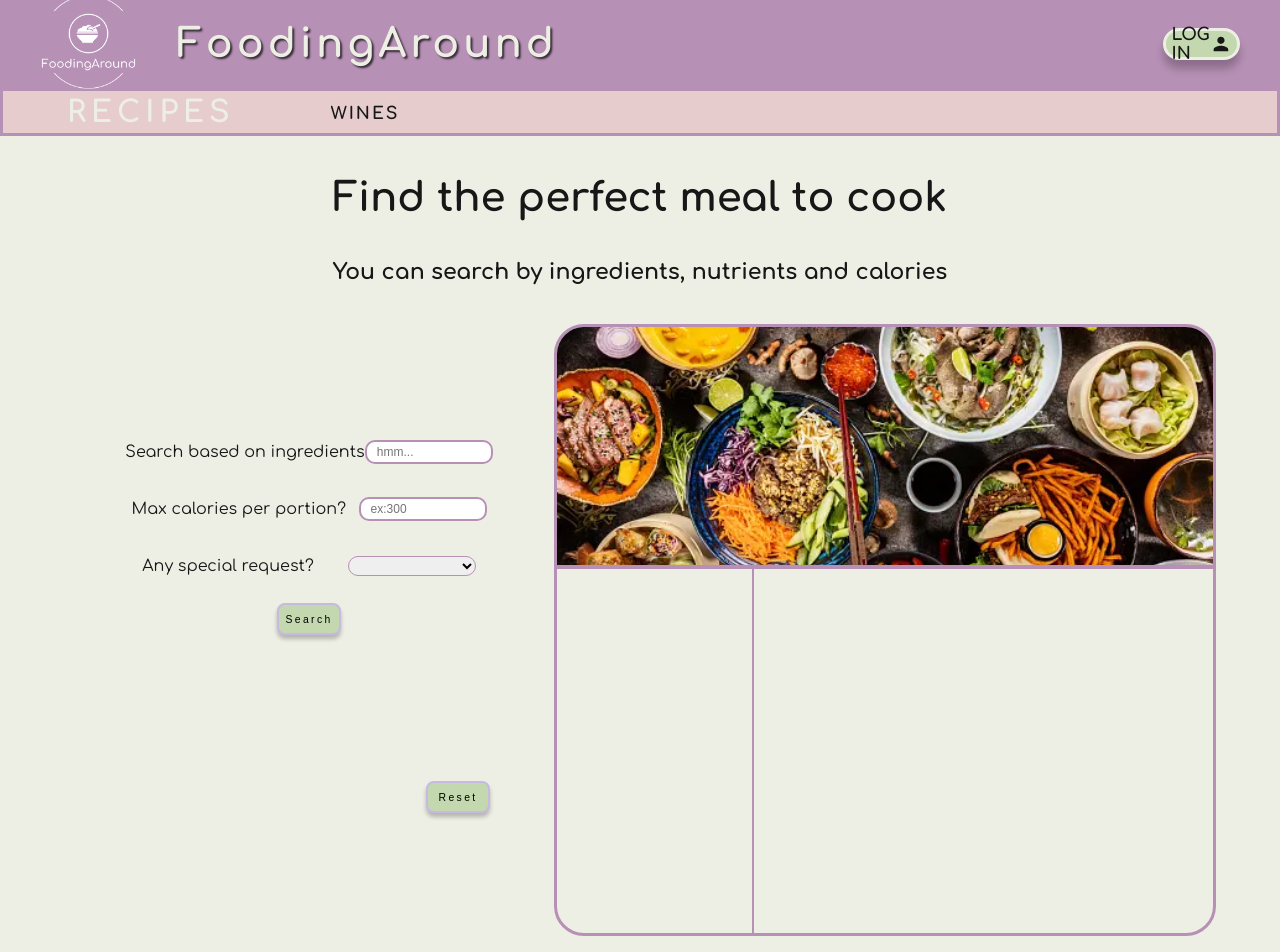
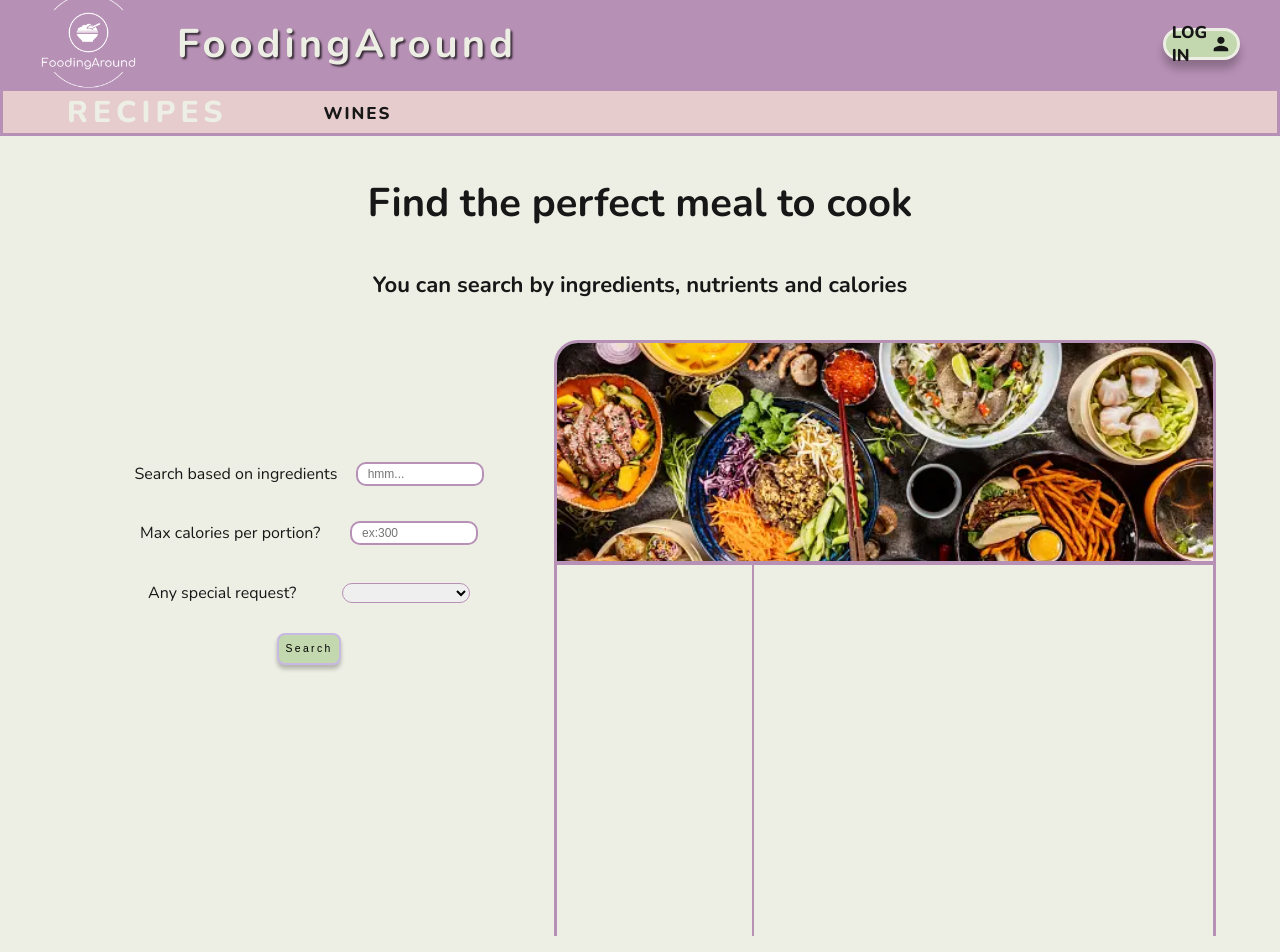
Before and after one commit to CalinP1/FoodingAround, a React (Vite) app: page /recipes in a window 1280 px wide. Shown: the top 952 px of the page. Built offline with nearby package versions, Linux system fonts and the light colour scheme.

Commit message:
component styling for the recipe page

```diff
--- a/src/components/RecipeDisplay.jsx
+++ b/src/components/RecipeDisplay.jsx
@@ -1,8 +1,10 @@
-import { useEffect } from "react";
+import { useEffect, useState } from "react";
 import styles from "./RecipeDisplay.module.css";
 import { PropTypes } from "prop-types";
 
 function RecipeDisplay({ onClickedRecipe }) {
+  const [ingredientsList, setIngredientsList] = useState([]);
+  const [cookingSteps, setCookingSteps] = useState([]);
   useEffect(
     function () {
       async function recipeDisplayIngredients() {
@@ -21,24 +23,8 @@ function RecipeDisplay({ onClickedRecipe }) {
           }
         }
       }
-      async function recipeDisplaySteps() {
-        if (onClickedRecipe) {
-          try {
-            const res = await fetch(
-              `https://api.spoonacular.com/recipes/${onClickedRecipe}/analyzedInstructions?apiKey=39e199267dc14acc94501a7d7793d279`
-            );
-            if (!res.ok) {
-              throw new Error("Failed to fetch recipes");
-            }
-            const data = await res.json();
-            console.log(data);
-          } catch (err) {
-            console.log("Error!", err);
-          }
-        }
-      }
+
       recipeDisplayIngredients();
-      recipeDisplaySteps();
     },
     [onClickedRecipe]
   );
@@ -49,7 +35,9 @@ function RecipeDisplay({ onClickedRecipe }) {
       </div>
       <div className={styles.displayConatinerLeftAndRight}>
         <div className={styles.displayContainerLeft}>
-          <p>{onClickedRecipe}</p>
+          <div className={styles.ingredientsContainer}>
+            <p>{onClickedRecipe}</p>
+          </div>
         </div>
         <div className={styles.displayContainerRight}></div>
       </div>
--- a/src/components/RecipeDisplay.module.css
+++ b/src/components/RecipeDisplay.module.css
@@ -1,15 +1,8 @@
 .displayConatiner {
   height: 100%;
-  width: 60%;
-  display: flex;
-  flex-direction: column;
-  border-radius: 3rem;
-  border-style: solid;
-  border-color: var(--main-color-primary);
-  overflow: hidden;
 }
 .displayImageContainer {
-  height: 40%;
+  height: 35%;
   width: 100%;
   border-bottom: 4px solid var(--main-color-primary);
 }
@@ -19,8 +12,8 @@
   object-fit: cover;
 }
 .displayConatinerLeftAndRight {
+  height: 65%;
   width: 100%;
-  height: 100%;
   display: flex;
   justify-content: space-around;
   align-items: center;
@@ -33,10 +26,8 @@
   flex-direction: column;
   align-items: center;
   border-right: 2px solid var(--main-color-primary);
-
   font-size: 2rem;
   overflow: scroll;
-  padding: 4rem;
 }
 .displayContainerRight::-webkit-scrollbar,
 .displayContainerLeft::-webkit-scrollbar {
@@ -44,7 +35,6 @@
 }
 
 .displayContainerRight {
-  padding: 1vh;
   height: 100%;
   width: 70%;
   display: flex;
--- a/src/components/RecipesListGeneratedComponent.module.css
+++ b/src/components/RecipesListGeneratedComponent.module.css
@@ -1,23 +1,16 @@
 .containerRecipesDisplay {
-  height: 40%;
-  background-color: var(--background-color-second);
-  width: 90%;
-  border-radius: 2vh;
-  border-style: solid;
-  border-color: var(--main-color-primary);
-  display: flex;
-  flex-direction: column;
-  align-items: center;
-  justify-content: space-around;
+  height: 100%;
+  padding: 2vh;
+  width: 100%;
 }
 .listComponent {
   height: 100%;
   width: 95%;
   display: flex;
   flex-direction: column;
-  align-items: center;
   justify-content: space-around;
   list-style: none;
+  overflow: auto;
 }
 
 .listComponent li {
@@ -25,9 +18,8 @@
   width: 100%;
   height: auto;
   text-align: center;
-  font-size: 1.5vh;
+  font-size: 2rem;
   cursor: pointer;
-
   border-radius: 3rem;
 }
 
--- a/src/index.css
+++ b/src/index.css
@@ -1,4 +1,4 @@
-@import url("https://fonts.googleapis.com/css2?family=Comfortaa:wght@400;600;700;800&display=swap");
+@import url("https://fonts.googleapis.com/css2?family=Nunito:ital,wght@0,200..1000;1,200..1000&display=swap");
 
 :root {
   --background-color-primary: #edefe4;
@@ -22,7 +22,7 @@ html {
 }
 
 body {
-  font-family: "Comfortaa", sans-serif;
+  font-family: "Nunito", sans-serif;
   background-color: var(--background-color-primary);
   color: var(--main-text);
   font-weight: 400;
--- a/src/pages/Recipes.jsx
+++ b/src/pages/Recipes.jsx
@@ -31,7 +31,7 @@ function reducer(state, action) {
   }
 }
 const BASE_URL =
-  "https://api.spoonacular.com/recipes/complexSearch?apiKey=39e199267dc14acc94501a7d7793d279";
+  "https://api.spoonacular.com/recipes/complexSearch?apiKey=39e199267dc14acc94501a7d7793d279&number=50";
 
 function Recipes() {
   const [state, dispatch] = useReducer(reducer, initialState);
@@ -73,6 +73,7 @@ function Recipes() {
   function reset() {
     dispatch({ type: "reset" });
     setSubmited(false);
+    setClickedRecipe(null);
   }
   return (
     <div>
@@ -126,10 +127,18 @@ function Recipes() {
               </div>
             </form>
             <div className={styles.buttonsContainer}>
-              <button className={styles.buttonsRecipe} onClick={reset}>
+              <button
+                className={styles.buttonsRecipe}
+                onClick={reset}
+                style={{ display: submited ? "block" : "none" }}
+              >
                 Reset
               </button>
             </div>
+            <div
+              className={styles.recipeListGeneratorContainer}
+              style={{ display: submited ? "block" : "none" }}
+            >
               {submited && (
                 <RecipesListGeneratedComponent
                   linkState={linkConstruct}
@@ -137,8 +146,13 @@ function Recipes() {
                 />
               )}
             </div>
-
-          <RecipeDisplay onClickedRecipe={clickedRecipe} />
+          </div>
+          <div className={styles.recipeDisplayContainer}>
+            <RecipeDisplay
+              onClickedRecipe={clickedRecipe}
+              style={{ display: submited ? "block" : "none" }}
+            />
+          </div>
         </div>
       </div>
       <Footer />
--- a/src/pages/Recipes.module.css
+++ b/src/pages/Recipes.module.css
@@ -108,3 +108,29 @@
 .baseSearch option {
   font-size: 1.7vh;
 }
+
+.recipeListGeneratorContainer {
+  height: 40vh;
+  background-color: var(--background-color-second);
+  border-radius: 2vh;
+  border-style: solid;
+  border-color: var(--main-color-primary);
+  display: flex;
+  flex-direction: column;
+  align-items: center;
+  justify-content: space-around;
+  width: 90%;
+  display: flex;
+  justify-content: center;
+  align-items: center;
+}
+.recipeDisplayContainer {
+  height: 80vh;
+  width: 60%;
+  display: flex;
+  flex-direction: column;
+  border-radius: 3vh;
+  border-style: solid;
+  border-color: var(--main-color-primary);
+  overflow: hidden;
+}
```
Lines whose indentation alone changed are shown as unchanged.
